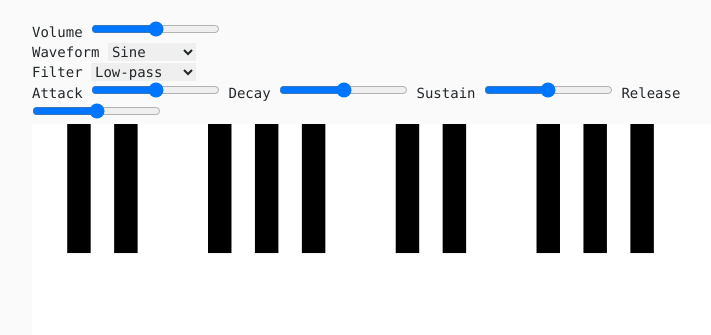
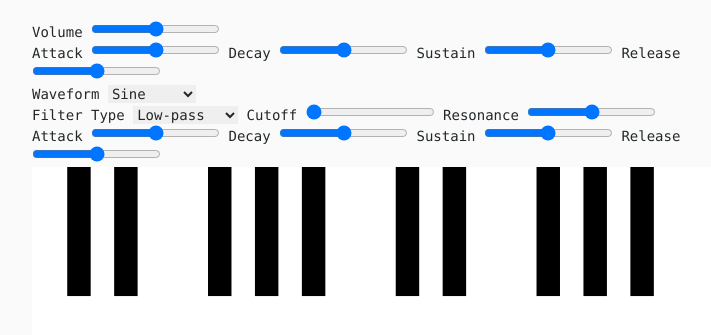
Before and after one commit to nealmm/web-audio-synth, a website built with Vite: page index.html in a window 1280 px wide. Shown: the part 99-434 px from the top of the page, without its empty margins (256-967 px from the left). Built offline with nearby package versions, Linux system fonts and the light colour scheme.

Commit message:
Add filter envelope

```diff
--- a/index.html
+++ b/index.html
@@ -9,11 +9,19 @@
     <h1 class="title mb-6">
       Web Audio Synth
     </h1>
-    <div class="w-full h-full">
+    <main>
       <label for="volume">Volume</label>
       <input id="volume" type="range" min="0" max="1" step="0.01">
+      <div>
+        <label for="amp-attack">Attack</label>
+        <input id="amp-attack" type="range" min="0.01" max="2" step="0.01">
+        <label for="amp-decay">Decay</label>
+        <input id="amp-decay" type="range" min="0.01" max="2" step="0.01">
+        <label for="amp-sustain">Sustain</label>
+        <input id="amp-sustain" type="range" min="0" max="1" step="0.01">
+        <label for="amp-release">Release</label>
+        <input id="amp-release" type="range" min="0.01" max="2" step="0.01">
       </div>
-    <div class="w-full h-full">
       <label for="waveform">Waveform</label>
       <select id="waveform">
         <option value="sine">Sine</option>
@@ -21,9 +29,8 @@
         <option value="sawtooth">Sawtooth</option>
         <option value="triangle">Triangle</option>
       </select>
-    </div>
-    <div class="w-full h-full">
-      <label for="filter">Filter</label>
+      <div>
+        <label for="filter">Filter Type</label>
         <select id="filter">
           <option value="lowpass">Low-pass</option>
           <option value="highpass">High-pass</option>
@@ -34,18 +41,22 @@
           <option value="notch">Notch</option>
           <option value="allpass">All-pass</option>
         </select>
+        <label for="cutoff">Cutoff</label>
+        <input id="cutoff" type="range" step="0.01">
+        <label for="resonance">Resonance</label>
+        <input id="resonance" type="range" min="0" max="50" step="0.01">
       </div>
-    <div class="w-full h-full">
-      <label for="attack">Attack</label>
-      <input id="attack" type="range" min="0.01" max="2" step="0.01">
-      <label for="decay">Decay</label>
-      <input id="decay" type="range" min="0.01" max="2" step="0.01">
-      <label for="sustain">Sustain</label>
-      <input id="sustain" type="range" min="0" max="1" step="0.01">
-      <label for="release">Release</label>
-      <input id="release" type="range" min="0.01" max="2" step="0.01">
+      <div>
+        <label for="filter-attack">Attack</label>
+        <input id="filter-attack" type="range" min="0.01" max="2" step="0.01">
+        <label for="filter-decay">Decay</label>
+        <input id="filter-decay" type="range" min="0.01" max="2" step="0.01">
+        <label for="filter-sustain">Sustain</label>
+        <input id="filter-sustain" type="range" min="0" max="1" step="0.01">
+        <label for="filter-release">Release</label>
+        <input id="filter-release" type="range" min="0.01" max="2" step="0.01">
       </div>
-    <div class="w-full h-full">
+      <div>
         <svg id="keyboard" viewBox="0 0 30 9">
           <rect id="C3" x="0" y="0" width="2" height="9" fill="white" />
           <rect id="D3" x="2" y="0" width="2" height="9" fill="white" />
@@ -74,6 +85,7 @@
           <rect id="A#4" x="25.5" y="0" width="1" height="5.5" fill="black" />
         </svg>
       </div>
+    </main>
     <script type="module" src="/src/main.ts"></script>
   </body>
 </html>
--- a/src/main.ts
+++ b/src/main.ts
@@ -9,7 +9,7 @@ const frequencies: { [key: string]: number | undefined } = {
   'G#4': 415.30, 'A4': 440.00, 'A#4': 466.16, 'B4': 493.88, 'C5': 523.25
 };
 
-const voices: { [key: string]: GainNode | undefined } = {};
+const voices: { [key: string]: [GainNode, BiquadFilterNode] | undefined } = {};
 
 const context: AudioContext = new AudioContext();
 
@@ -20,13 +20,14 @@ const compressor: DynamicsCompressorNode = context.createDynamicsCompressor();
 compressor.connect(volume);
 
 let waveform: OscillatorType = 'sine';
-let filterType: BiquadFilterType = 'notch';
 
-const filter: BiquadFilterNode = context.createBiquadFilter();
-filter.type = filterType;
-filter.connect(compressor);
+let filterType: BiquadFilterType = 'lowpass';
+let filterFreq: number = 0;
+let filterQ: number = 0;
 
-const envelope = { attack: 0.0, decay: 0.0, sustain: 0.0, release: 0.0 };
+const ampEnvelope = { attack: 0.0, decay: 0.0, sustain: 0.0, release: 0.0 };
+
+const filterEnvelope = { attack: 0.0, decay: 0.0, sustain: 0.0, release: 0.0 };
 
 function playNote(note: string): void {
   const freq: number | undefined = frequencies[note];
@@ -38,24 +39,38 @@ function playNote(note: string): void {
 
     const amp: GainNode = context.createGain();
     amp.gain.setValueAtTime(0, context.currentTime);
-    amp.gain.linearRampToValueAtTime(1, context.currentTime + envelope.attack);
-    amp.gain.linearRampToValueAtTime(envelope.sustain, context.currentTime + envelope.attack + envelope.decay);
+    amp.gain.linearRampToValueAtTime(1, context.currentTime + ampEnvelope.attack);
+    amp.gain.linearRampToValueAtTime(ampEnvelope.sustain, context.currentTime + ampEnvelope.attack + ampEnvelope.decay);
+
+    const filter: BiquadFilterNode = context.createBiquadFilter();
+    filter.type = filterType;
+    filter.Q.setValueAtTime(filterQ, context.currentTime);
+    filter.frequency.setValueAtTime(0, context.currentTime);
+    filter.frequency.linearRampToValueAtTime(filterFreq, context.currentTime + filterEnvelope.attack);
+    filter.frequency.linearRampToValueAtTime(filterFreq * filterEnvelope.sustain, context.currentTime + filterEnvelope.attack + filterEnvelope.decay);
+
     osc.connect(amp);
     amp.connect(filter);
+    filter.connect(compressor);
 
-    voices[note] = amp;
+    voices[note] = [amp, filter];
 
     osc.start();
   }
 }
 
 function endNote(note: string): void {
-  const amp: GainNode | undefined = voices[note];
+  const voice: [GainNode, BiquadFilterNode] | undefined = voices[note];
 
-  if (amp != undefined) {
+  if (voice != undefined) {
+    const [amp, filter] = voice;
     amp.gain.cancelScheduledValues(context.currentTime);
     amp.gain.setValueAtTime(amp.gain.value, context.currentTime);
-    amp.gain.linearRampToValueAtTime(0, context.currentTime + envelope.release);
+    amp.gain.linearRampToValueAtTime(0, context.currentTime + ampEnvelope.release);
+
+    filter.frequency.cancelScheduledValues(context.currentTime);
+    filter.frequency.setValueAtTime(filter.frequency.value, context.currentTime);
+    filter.frequency.linearRampToValueAtTime(0, context.currentTime + filterEnvelope.release)
   }
 }
 
@@ -86,45 +101,103 @@ if (filterSelect != null && filterSelect instanceof HTMLSelectElement) {
 
   filterSelect.addEventListener('input', _ => {
     filterType = filterSelect.value as BiquadFilterType;
-    filter.type = filterType;
-    console.log(filter.type);
   });
 }
 
-const attackInput: HTMLElement | null = document.getElementById('attack');
-const decayInput: HTMLElement | null = document.getElementById('decay');
-const sustainInput: HTMLElement | null = document.getElementById('sustain');
-const releaseInput: HTMLElement | null = document.getElementById('release');
+const cutoff: HTMLElement | null = document.getElementById('cutoff');
 
-if (attackInput != null && attackInput instanceof HTMLInputElement) {
-  envelope.attack = parseFloat(attackInput.value);
+if (cutoff != null && cutoff instanceof HTMLInputElement) {
+  cutoff.setAttribute('min', `10`)
+  cutoff.setAttribute('max', `${context.sampleRate / 2}`);
 
-  attackInput.addEventListener('input', _ => {
-    envelope.attack = parseFloat(attackInput.value);
+  filterFreq = parseFloat(cutoff.value);
+
+  cutoff.addEventListener('input', _ => {
+    filterFreq = parseFloat(cutoff.value);
   });
 }
 
-if (decayInput != null && decayInput instanceof HTMLInputElement) {
-  envelope.decay = parseFloat(decayInput.value);
+const resonance: HTMLElement | null = document.getElementById('resonance');
 
-  decayInput.addEventListener('input', _ => {
-    envelope.decay = parseFloat(decayInput.value);
+if (resonance != null && resonance instanceof HTMLInputElement) {
+  filterQ = parseFloat(resonance.value);
+
+  resonance.addEventListener('input', _ => {
+    filterQ = parseFloat(resonance.value);
   });
 }
 
-if (sustainInput != null && sustainInput instanceof HTMLInputElement) {
-  envelope.sustain = parseFloat(sustainInput.value);
+const ampAttackInput: HTMLElement | null = document.getElementById('amp-attack');
+const ampDecayInput: HTMLElement | null = document.getElementById('amp-decay');
+const ampSustainInput: HTMLElement | null = document.getElementById('amp-sustain');
+const ampReleaseInput: HTMLElement | null = document.getElementById('amp-release');
 
-  sustainInput.addEventListener('input', _ => {
-    envelope.sustain = parseFloat(sustainInput.value);
+if (ampAttackInput != null && ampAttackInput instanceof HTMLInputElement) {
+  ampEnvelope.attack = parseFloat(ampAttackInput.value);
+
+  ampAttackInput.addEventListener('input', _ => {
+    ampEnvelope.attack = parseFloat(ampAttackInput.value);
   });
 }
 
-if (releaseInput != null && releaseInput instanceof HTMLInputElement) {
-  envelope.release = parseFloat(releaseInput.value);
+if (ampDecayInput != null && ampDecayInput instanceof HTMLInputElement) {
+  ampEnvelope.decay = parseFloat(ampDecayInput.value);
 
-  releaseInput.addEventListener('input', _ => {
-    envelope.release = parseFloat(releaseInput.value);
+  ampDecayInput.addEventListener('input', _ => {
+    ampEnvelope.decay = parseFloat(ampDecayInput.value);
+  });
+}
+
+if (ampSustainInput != null && ampSustainInput instanceof HTMLInputElement) {
+  ampEnvelope.sustain = parseFloat(ampSustainInput.value);
+
+  ampSustainInput.addEventListener('input', _ => {
+    ampEnvelope.sustain = parseFloat(ampSustainInput.value);
+  });
+}
+
+if (ampReleaseInput != null && ampReleaseInput instanceof HTMLInputElement) {
+  ampEnvelope.release = parseFloat(ampReleaseInput.value);
+
+  ampReleaseInput.addEventListener('input', _ => {
+    ampEnvelope.release = parseFloat(ampReleaseInput.value);
+  });
+}
+
+const filterAttackInput: HTMLElement | null = document.getElementById('filter-attack');
+const filterDecayInput: HTMLElement | null = document.getElementById('filter-decay');
+const filterSustainInput: HTMLElement | null = document.getElementById('filter-sustain');
+const filterReleaseInput: HTMLElement | null = document.getElementById('filter-release');
+
+if (filterAttackInput != null && filterAttackInput instanceof HTMLInputElement) {
+  filterEnvelope.attack = parseFloat(filterAttackInput.value);
+
+  filterAttackInput.addEventListener('input', _ => {
+    filterEnvelope.attack = parseFloat(filterAttackInput.value);
+  });
+}
+
+if (filterDecayInput != null && filterDecayInput instanceof HTMLInputElement) {
+  filterEnvelope.decay = parseFloat(filterDecayInput.value);
+
+  filterDecayInput.addEventListener('input', _ => {
+    filterEnvelope.decay = parseFloat(filterDecayInput.value);
+  });
+}
+
+if (filterSustainInput != null && filterSustainInput instanceof HTMLInputElement) {
+  filterEnvelope.sustain = parseFloat(filterSustainInput.value);
+
+  filterSustainInput.addEventListener('input', _ => {
+    filterEnvelope.sustain = parseFloat(filterSustainInput.value);
+  });
+}
+
+if (filterReleaseInput != null && filterReleaseInput instanceof HTMLInputElement) {
+  filterEnvelope.release = parseFloat(filterReleaseInput.value);
+
+  filterReleaseInput.addEventListener('input', _ => {
+    filterEnvelope.release = parseFloat(filterReleaseInput.value);
   });
 }
 
```
Lines whose indentation alone changed are shown as unchanged.
